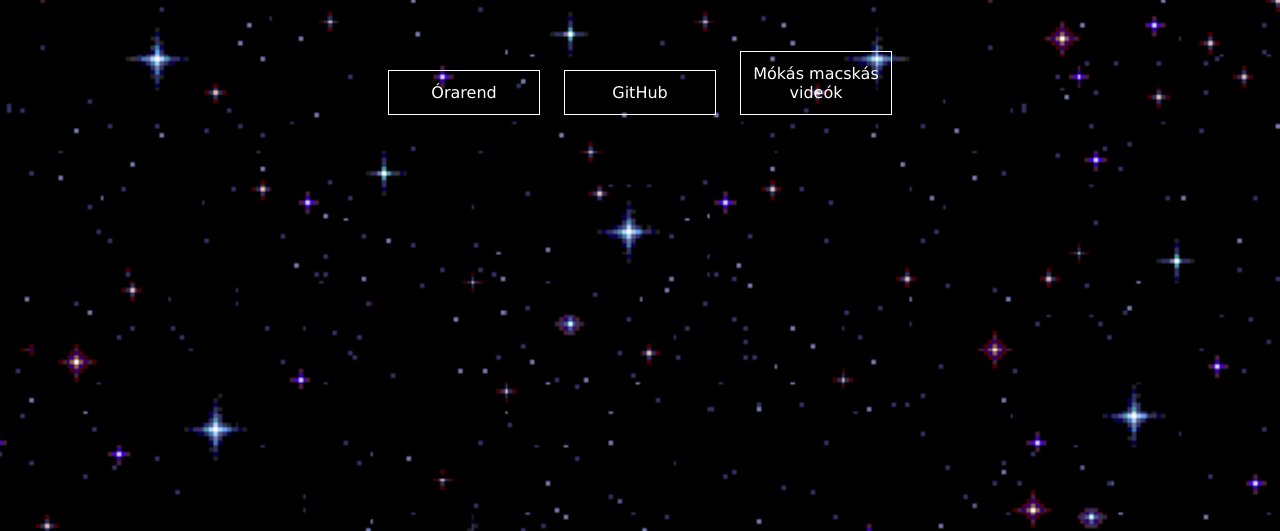
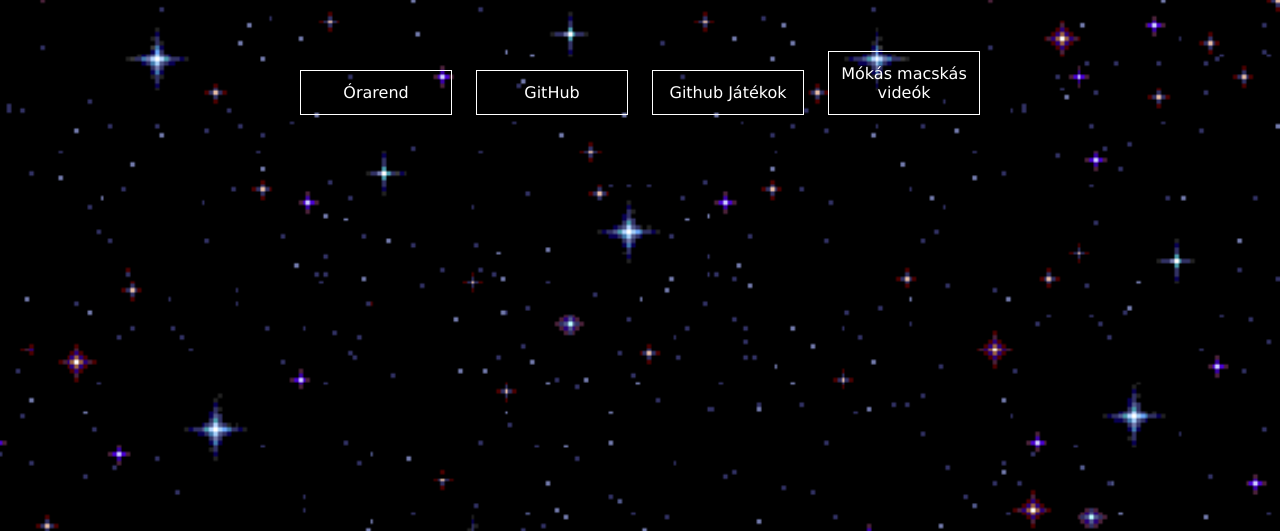
Before and after one commit to markidomonkos/weblap, a plain HTML site: page index.html in a window 1280 px wide. Shown: the part 269-800 px from the top of the page. Drawn offline with Linux system fonts and the light colour scheme.

Commit message:
Update index.html

```diff
--- a/index.html
+++ b/index.html
@@ -11,6 +11,7 @@
                 <div class="banner-btn">
                     <a href="ora.html"><span></span>Órarend</a>
                     <a href="https://github.com/markidomonkos"><span></span>GitHub</a>
+                    <a href="https://github.com/markidomonkos/Phyton-"><span></span>Github Játékok</a>
                     <a href="https://www.youtube.com/watch?v=eX2qFMC8cFo"><span></span>Mókás macskás videók</a>
                 </div>
             </div>
```
